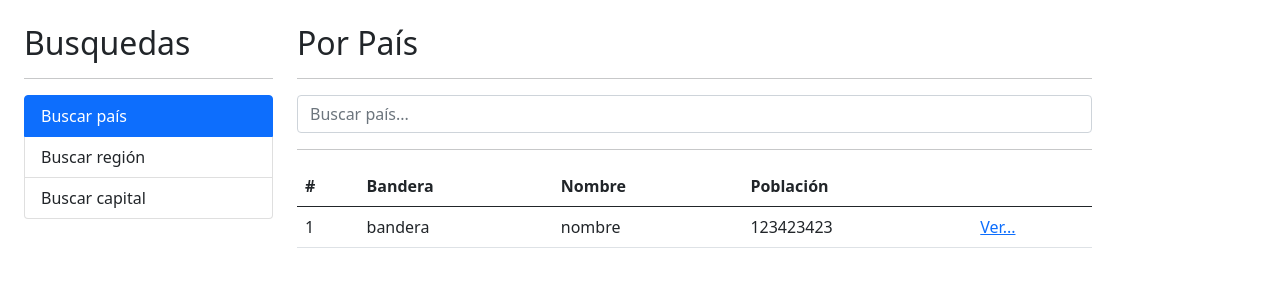
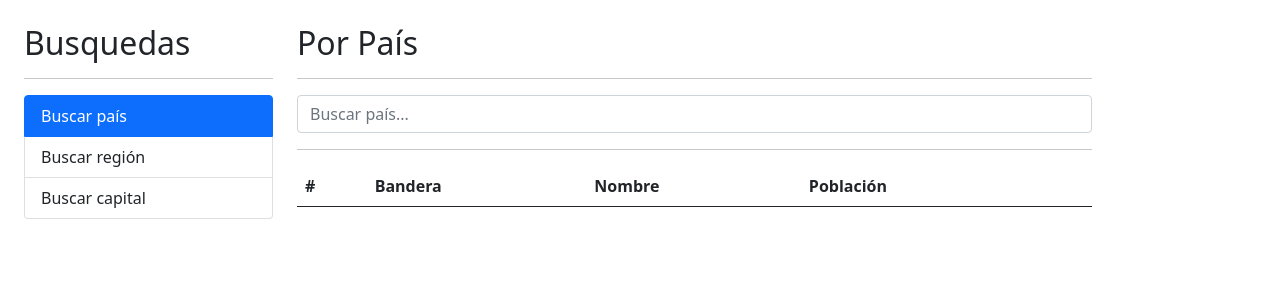
Before and after one commit to maxi2049/curso-angular, an Angular app in the folder 03-paisesApp/: page / in a window 1280 px wide. Shown: the top 300 px of the page. Built offline with nearby package versions, Linux system fonts and the light colour scheme.

Commit message:
Estructurando la tabla de por-pais.component.html

```diff
--- a/03-paisesApp/src/app/app.component.html
+++ b/03-paisesApp/src/app/app.component.html
@@ -1,8 +1,3 @@
-<!-- <app-por-capital></app-por-capital>
-<app-por-pais></app-por-pais>
-<app-por-region></app-por-region>
-<app-ver-pais></app-ver-pais>
-<app-sidebar></app-sidebar> -->
 
 <div class="row container mt-4">
 
--- a/03-paisesApp/src/app/pais/pages/por-pais/por-pais.component.html
+++ b/03-paisesApp/src/app/pais/pages/por-pais/por-pais.component.html
@@ -39,13 +39,17 @@
 
             <tbody>
 
-                <tr>
-                    <td>1</td>
-                    <td>bandera</td>
-                    <td>nombre</td>
-                    <td>123423423</td>
+                <tr *ngFor="let pais of paises; let i = index">
+                    <td>{{ i + 1 }}</td>
                     <td>
-                        <a href="/pais/arg">Ver...</a>
+                        <img [src]="pais.flag"
+                             [alt]="pais.name"
+                             class="small-flag">
+                    </td>
+                    <td>{{ pais.name }}</td>
+                    <td>{{ pais.population | number }}</td>
+                    <td>
+                        <a [routerLink]="['pais', pais.alpha2Code]">Ver...</a>
                     </td>
                 </tr>
 
--- a/03-paisesApp/src/app/pais/pages/por-pais/por-pais.component.ts
+++ b/03-paisesApp/src/app/pais/pages/por-pais/por-pais.component.ts
@@ -1,5 +1,8 @@
 import { Component } from '@angular/core';
+
 import { PaisService } from '../../services/pais.service';
+import { Pais } from '../../interfaces/pais.interface';
+
 
 @Component({
   selector: 'app-por-pais',
@@ -10,7 +13,8 @@
 
 
   termino: string = '';
-  hayError: boolean = false
+  hayError: boolean = false;
+  paises: Pais[] =[];
 
   constructor( private paisService: PaisService) { }
 
@@ -20,10 +24,13 @@
     console.log( this.termino );
 
     this.paisService.buscarPais( this.termino )
-      .subscribe( (resp) => {
-        console.log(resp);
+      .subscribe( (paises) => {
+        console.log(paises);
+        this.paises = paises;
+
       }, (error) => {
         this.hayError = true;
+        this.paises = [];
       });
   }
 
--- a/03-paisesApp/src/app/pais/pais.module.ts
+++ b/03-paisesApp/src/app/pais/pais.module.ts
@@ -1,6 +1,7 @@
 import { NgModule } from '@angular/core';
 import { CommonModule } from '@angular/common';
 import { FormsModule } from '@angular/forms';
+import { RouterModule } from '@angular/router';
 
 import { PorCapitalComponent } from './pages/por-capital/por-capital.component';
 import { PorPaisComponent } from './pages/por-pais/por-pais.component';
@@ -25,7 +26,8 @@
   ],
   imports: [
     CommonModule,
-    FormsModule
+    FormsModule,
+    RouterModule
   ],
   providers: [
     PaisService
--- a/03-paisesApp/src/app/pais/services/pais.service.ts
+++ b/03-paisesApp/src/app/pais/services/pais.service.ts
@@ -1,6 +1,7 @@
 import { Injectable } from '@angular/core';
 import { HttpClient } from '@angular/common/http';
 import { Observable } from 'rxjs';
+import { Pais } from '../interfaces/pais.interface';
 
 @Injectable({
   providedIn: 'root'
@@ -11,11 +12,11 @@
 
   constructor( private http: HttpClient ) { }
 
-  buscarPais(terminoBus: string): Observable<any> {
+  buscarPais(terminoBus: string): Observable<Pais[]> {
 
     const url = `${ this.apiUrl }/name/${ terminoBus }`;
 
-    return this.http.get( url );
+    return this.http.get<Pais[]>( url );
   }
 
 
--- a/03-paisesApp/src/styles.css
+++ b/03-paisesApp/src/styles.css
@@ -1 +1,4 @@
-/* You can add global styles to this file, and also import other style files */
+
+.small-flag{
+    width: 50px;
+}
```
Also changed, not shown: 03-paisesApp/src/app/pais/interfaces/pais.interface.ts (added, +59 -0 lines).
